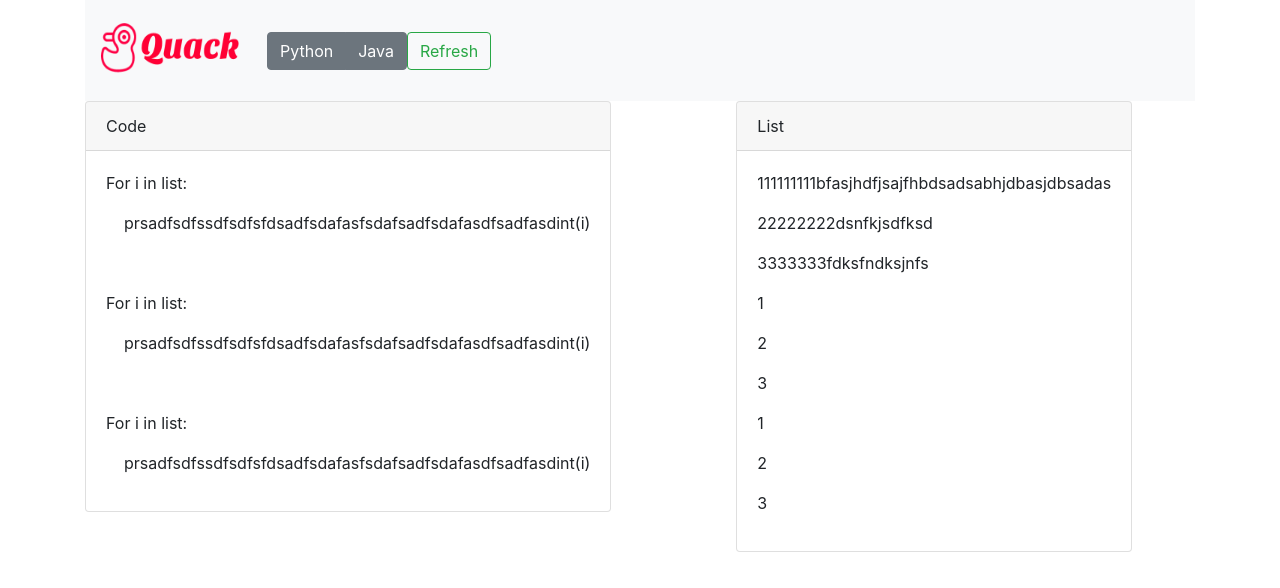
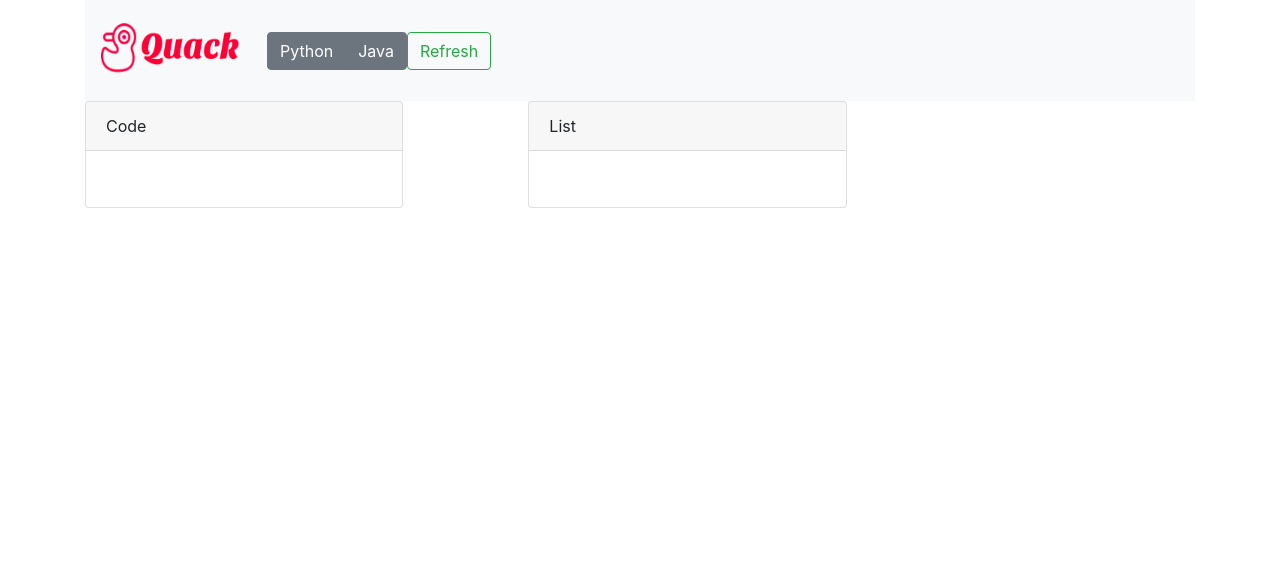
Before and after one commit to JackDemeter/htv4, a React (Create React App) app in the folder app/: page / in a window 1280 px wide. Shown: the top 588 px of the page. Built offline with nearby package versions, Linux system fonts and the light colour scheme.

Commit message:
fixed panel features

```diff
--- a/app/src/App.js
+++ b/app/src/App.js
@@ -3,12 +3,11 @@ import React, { Component } from "react";
 import "bootstrap/dist/css/bootstrap.min.css";
 import Navbar from "./components/Navbar";
 import Code from "./components/Code.js";
-import List from "./components/List.js";
 
 
 import Row from 'react-bootstrap/Row';
 import Col from 'react-bootstrap/Col';
-import ListComp from  './listcomp';
+
 
 
 
@@ -18,8 +17,8 @@ class App extends Component {
         <div className="container">
           <Navbar />
           <Row>
-            <Col sm={{ size: 'auto', offset: 0 }}> <Code/> </Col>
-            <Col sm={{ size: 'auto', offset: 1 }}> <List/> </Col>
+            <Col sm={{ size: 'auto', offset: 0 }}> <Code name = "Code"/> </Col>
+            <Col sm={{ size: 'auto', offset: 1 }}> <Code name = "List"/> </Col>
             <Col> </Col>
 
           </Row>
--- a/app/src/components/Code.js
+++ b/app/src/components/Code.js
@@ -1,25 +1,48 @@
 import React from 'react';
 
-function Code() {
+class Code extends React.Component {
+    constructor(props) {
+		super(props);
+        console.log(props);
+        this.state = {
+            name: props.name,
+            statement: '',
+        }
+        console.log(this.state);
+	}
+    render() {
         return (
             <div class="card">
                 <div class="card-header">
-            Code
+                    {this.state.name}
                 </div>
                 <div class="card-body">
-                <p class="card-text">For i in list: </p>
-                <p> &nbsp;&nbsp;&nbsp;&nbsp;prsadfsdfssdfsdfsfdsadfsdafasfsdafsadfsdafasdfsadfasdint(i)</p>
-            </div>
-            <div class="card-body">
-                <p class="card-text">For i in list: </p>
-                <p> &nbsp;&nbsp;&nbsp;&nbsp;prsadfsdfssdfsdfsfdsadfsdafasfsdafsadfsdafasdfsadfasdint(i)</p>
-            </div>
-            <div class="card-body">
-                <p class="card-text">For i in list: </p>
-                <p> &nbsp;&nbsp;&nbsp;&nbsp;prsadfsdfssdfsdfsfdsadfsdafasfsdafsadfsdafasdfsadfasdint(i)</p>
+                    <p> {this.state.statement}</p>
                 </div>
             </div>)
+    }
+    getInfo(id){
+        let component = this;
+		fetch('http://localhost:3000/', {
+			method: 'POST',
+			headers: {
+      	'Content-Type': 'application/json'
+    	},
+			body: JSON.stringify({
+				'id': id
+			})
+		})
+		.then(response => response.json())
+        .then(json => component.setState({
+            title: json.title,
+            time: json.readyInMinutes,
+            image: json.image,
+            score: json.spoonacularScore,
+            vegan: json.vegan,
+            vegetarian: json.vegetarian,
+        }));
 
+    }
 }
 
 export default Code;
--- a/app/src/components/List.js
+++ /dev/null
@@ -1,29 +0,0 @@
-import React from 'react';
-
-
-
-
-function List() {
-
-    return (
-        <div class="card">
-            <div class="card-header">
-            List
-            </div>
-            <div class="card-body">
-
-                <p> 111111111bfasjhdfjsajfhbdsadsabhjdbasjdbsadas</p>
-                <p> 22222222dsnfkjsdfksd</p>
-                <p> 3333333fdksfndksjnfs</p>
-                <p> 1</p>
-                <p> 2</p>
-                <p> 3</p>
-                <p> 1</p>
-                <p> 2</p>
-                <p> 3</p>
-            </div>
-        </div>)
-
-}
-
-export default List;
--- a/app/src/components/Navbar.js
+++ b/app/src/components/Navbar.js
@@ -4,19 +4,19 @@ function Navbar() {
     return (
         <nav className="navbar navbar-expand-lg navbar-light bg-light">
             <a className="navbar-brand" href="0">
-                <img src="./ducklogo.png" width="150" height="75" class="d-inline-block align-top" alt=""></img>
+                <img src="./ducklogo.png" width="150" height="75" className="d-inline-block align-top" alt=""></img>
 
             </a>
             <button className="navbar-toggler" type="button" data-toggle="collapse" data-target="#navbarNavAltMarkup" aria-controls="navbarNavAltMarkup" aria-expanded="false" aria-label="Toggle navigation">
                 <span className="navbar-toggler-icon"></span>
             </button>
             <div className="collapse navbar-collapse" id="navbarNavAltMarkup">
-                <div class="btn-group" role="group" aria-label="Basic example">
-                    <button type="button" class="btn btn-secondary">Python</button>
-                    <button type="button" class="btn btn-secondary">Java</button>
+                <div className="btn-group" role="group" aria-label="Basic example">
+                    <button type="button" className="btn btn-secondary">Python</button>
+                    <button type="button" className="btn btn-secondary">Java</button>
                 </div>
 
-                <button class="btn btn-outline-success" type="button" padding="30">Refresh</button>
+                <button className="btn btn-outline-success" type="button" padding="30">Refresh</button>
             </div>
         </nav>)
 
```
Lines whose indentation alone changed are shown as unchanged.
